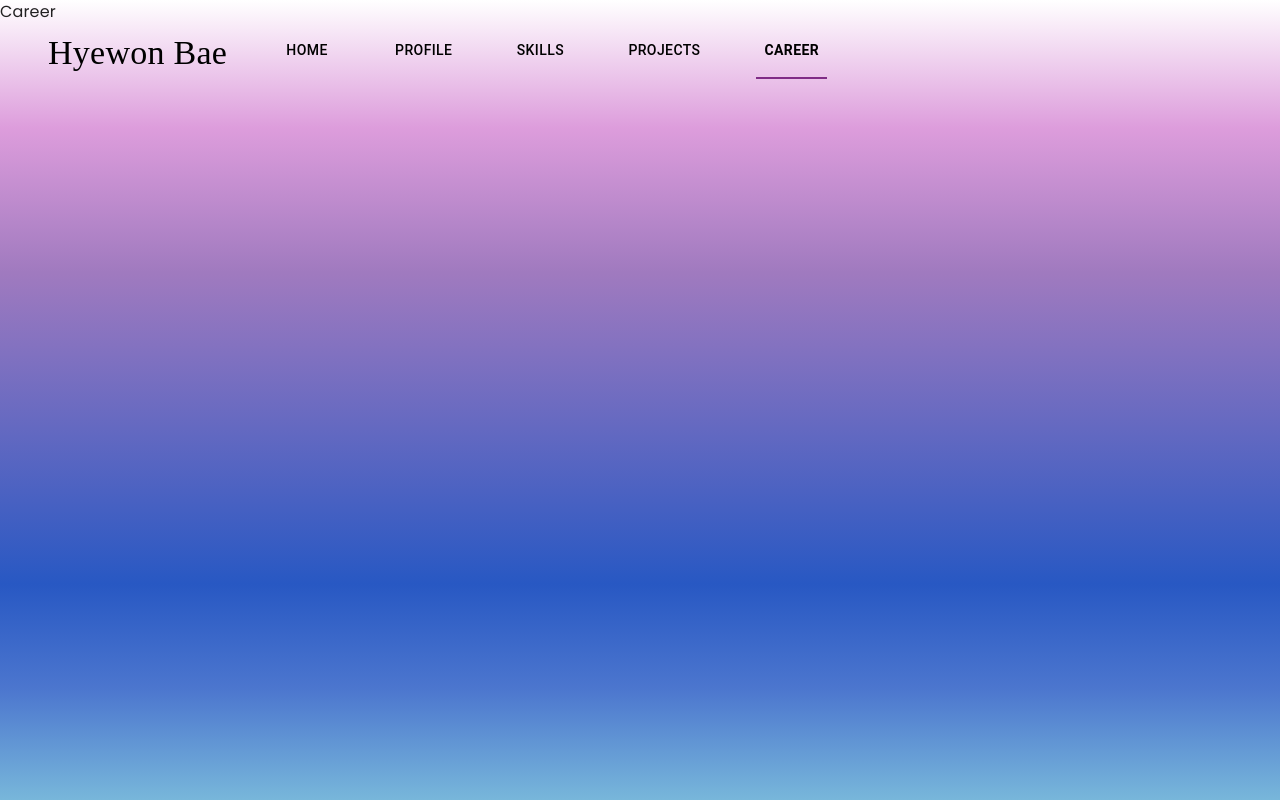
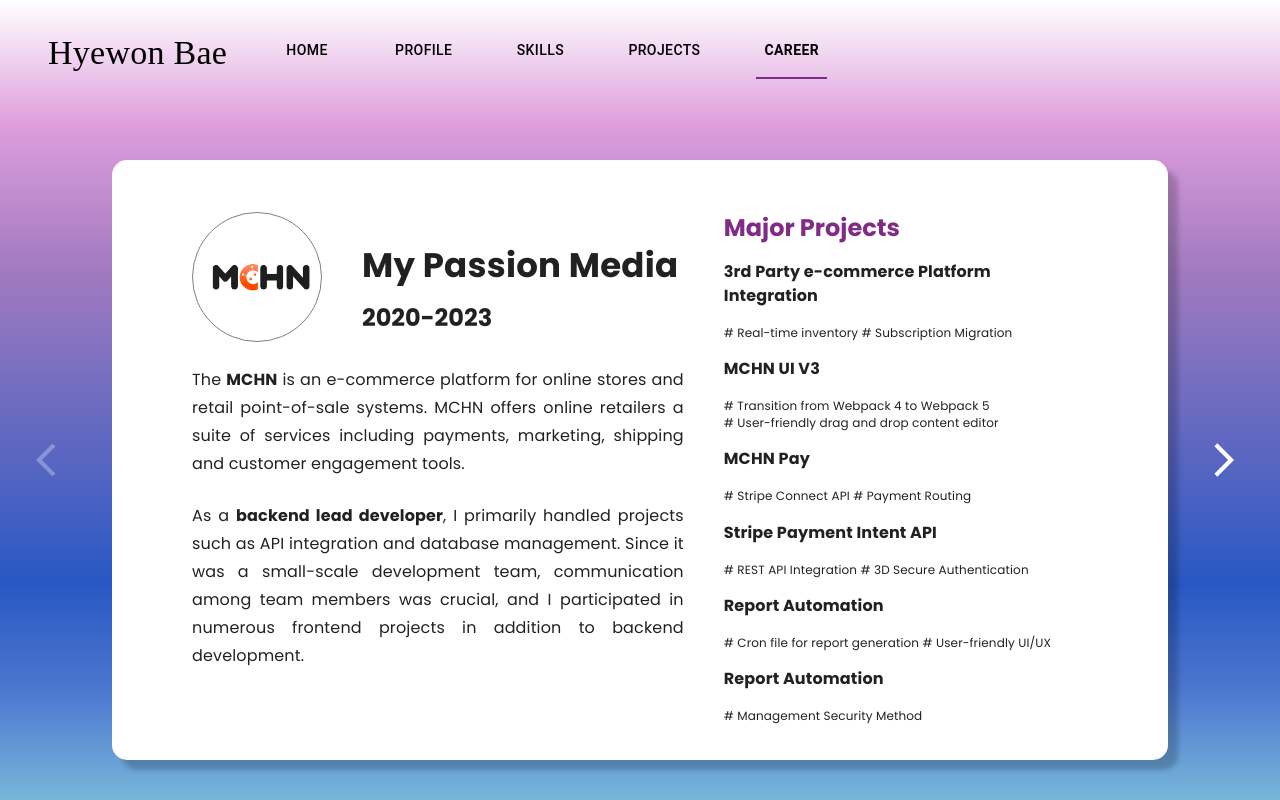
Before and after one commit to hyewon93/hyewon_portfolio_2024v, a React (Create React App) app: page /career in a window 1280 px wide. Shown: the top 800 px of the page. Built offline with nearby package versions, Linux system fonts and the light colour scheme; a web font is replaced by a local one.

Commit message:
Career page with company info, job description, major projects

```diff
--- a/src/Components/Career.js
+++ /dev/null
@@ -1,9 +0,0 @@
-import React from 'react'
-
-const Career = () => {
-  return (
-    <div>Career</div>
-  )
-}
-
-export default Career
--- a/src/Components/Skills.js
+++ /dev/null
@@ -1,9 +0,0 @@
-import React from 'react'
-
-const Skills = () => {
-  return (
-    <div>Skills</div>
-  )
-}
-
-export default Skills
--- /dev/null
+++ b/src/layouts/Career.js
@@ -0,0 +1,127 @@
+import { Box, Button, Container, Stack, Typography } from '@mui/material';
+import { useState } from 'react';
+
+import mchn_logo from '../assets/mchn_logo.png';
+import airsoft_logo from '../assets/airsoft_logo.png';
+
+import ArrowBackIosIcon from '@mui/icons-material/ArrowBackIos';
+import ArrowForwardIosIcon from '@mui/icons-material/ArrowForwardIos';
+
+const Career = () => {
+
+  const [page, setPage] = useState(1);
+
+  const handleArrorButton = (direction) => {
+    if(direction === 'prev') {
+      setPage(page-1);
+    } else {
+      setPage(page+1);
+    }
+  };
+
+  return (
+    <Container sx={{ maxWidth: '1300px !important' }}>
+      <Stack direction="row" sx={{ mt: 20 }}>
+        <Button
+          onClick={() => handleArrorButton('prev')}
+          sx={{
+            pointerEvents: page === 1 ? 'none' : 'unset',
+            color: page === 1 ? '#fffcfc4d' : '#fff',
+            '&:hover': { transform: 'scale(1.3)' }
+          }}
+        ><ArrowBackIosIcon sx={{ fontSize: '40px' }}/></Button>
+        <Container sx={{ display: page === 1 ? 'flex' : 'none', justifyContent: 'center', ml: 0, mr: 0 }}>
+          <Stack direction="column" sx={{ backgroundColor: '#fff', width: '100%', height: '600px', borderRadius: '15px', pt: 5, pb: 5, pl:10, pr: 10, display: 'flex', justifyContent: 'center', boxShadow: '10px 10px 5px rgb(0, 0, 0, 0.2)' }}>
+            <Stack direction="row">
+              <Stack direction="column" spacing={3} sx={{ width: '55%', mt: 2, textAlign: 'justify' }}>
+                <Stack direction="row">
+                  <Box sx={{ mt: 0, borderRadius: '70%', width: '130px', height: '130px', border: '1px solid gray', pl: 2.3, pt: 6.3 }}>
+                    <img src={mchn_logo} width="100px"/>
+                  </Box>
+
+                  <Stack direction="column" spacing={2} sx={{ ml: 5, mt: 4 }}>
+                    <Typography variant='h4' sx={{ fontWeight: 'bold' }}>My Passion Media</Typography>
+                    <Typography variant='h5' sx={{ fontWeight: 'bold' }}>2020-2023</Typography>
+                  </Stack>
+                </Stack>
+                <Typography variant='subtitle1'>
+                  The <b>MCHN</b> is an e-commerce platform for online stores and retail point-of-sale systems.
+                  MCHN offers online retailers a suite of services including payments, marketing, shipping and customer engagement tools.
+                </Typography>
+                <Typography variant='subtitle1'>
+                  As a <b>backend lead developer</b>, I primarily handled projects such as API integration and database management.
+                  Since it was a small-scale development team, communication among team members was crucial,
+                  and I participated in numerous frontend projects in addition to backend development.
+                </Typography>
+              </Stack>
+              <Stack direction="column" spacing={2} sx={{ mt: 2, ml: 5}}>
+              <Typography variant='h5' sx={{ fontWeight: 'bold', color: '#802c86' }}>Major Projects</Typography>
+                <Typography variant='body1' sx={{ fontWeight: 'bold' }}>3rd Party e-commerce Platform Integration</Typography>
+                <Typography variant='body2' sx={{ fontSize: '12px' }}># Real-time inventory # Subscription Migration</Typography>
+                <Typography variant='body1' sx={{ fontWeight: 'bold' }}>MCHN UI V3</Typography>
+                <Typography variant='body2' sx={{ fontSize: '12px' }}># Transition from Webpack 4 to Webpack 5 <br></br># User-friendly drag and drop content editor</Typography>
+                <Typography variant='body1' sx={{ fontWeight: 'bold' }}>MCHN Pay</Typography>
+                <Typography variant='body2' sx={{ fontSize: '12px' }}># Stripe Connect API # Payment Routing</Typography>
+                <Typography variant='body1' sx={{ fontWeight: 'bold' }}>Stripe Payment Intent API</Typography>
+                <Typography variant='body2' sx={{ fontSize: '12px' }}># REST API Integration # 3D Secure Authentication</Typography>
+                <Typography variant='body1' sx={{ fontWeight: 'bold' }}>Report Automation</Typography>
+                <Typography variant='body2' sx={{ fontSize: '12px' }}># Cron file for report generation # User-friendly UI/UX</Typography>
+                <Typography variant='body1' sx={{ fontWeight: 'bold' }}>Report Automation</Typography>
+                <Typography variant='body2' sx={{ fontSize: '12px' }}># Management Security Method</Typography>
+              </Stack>
+            </Stack>
+          </Stack>
+        </Container>
+        <Container sx={{ display: page === 2 ? 'flex' : 'none', justifyContent: 'center', ml: 0, mr: 0 }}>
+          <Stack direction="column" sx={{ backgroundColor: '#fff', width: '100%', height: '600px', borderRadius: '15px', pt: 5, pb: 5, pl:10, pr: 10, display: 'flex', justifyContent: 'center', boxShadow: '10px 10px 5px rgb(0, 0, 0, 0.2)' }}>
+            <Stack direction="row">
+              <Stack direction="column" spacing={3} sx={{ width: '55%', mt: 2, textAlign: 'justify' }}>
+                <Stack direction="row">
+                  <Box sx={{ mt: 0, borderRadius: '70%', width: '130px', height: '130px', border: '1px solid gray', pl: 2, pt: 4 }}>
+                    <img src={airsoft_logo} width="100px"/>
+                  </Box>
+
+                  <Stack direction="column" spacing={2} sx={{ ml: 5, mt: 4 }}>
+                    <Typography variant='h4' sx={{ fontWeight: 'bold' }}>Airsoft</Typography>
+                    <Typography variant='h5' sx={{ fontWeight: 'bold' }}>2016-2019</Typography>
+                  </Stack>
+                </Stack>
+                <Typography variant='subtitle1'>
+                  Airsoft is one of the most significant SI companies in the <b>airline industry</b>.
+                  The company is operating an in-house R&D team for airline solution and it's the only provider of self-devzeloped CRS in Korea.
+                </Typography>
+                <Typography variant='subtitle1'>
+                  As an <b>web developer</b>, I collaborated with <i>Asiana Airlines' IT team</i> for several years within the organization.
+                  My responsibilities included creating their flight booking system and gaining expertise in integrating the interface into the CRS (Amadeus).
+                </Typography>
+              </Stack>
+              <Stack direction="column" spacing={2} sx={{ mt: 2, ml: 5}}>
+              <Typography variant='h5' sx={{ fontWeight: 'bold', color: '#802c86' }}>Major Projects</Typography>
+                <Typography variant='body1' sx={{ fontWeight: 'bold' }}>Upgrade Standby Service Project</Typography>
+                <Typography variant='body2' sx={{ fontSize: '12px' }}># Special staff price for upgrading seats # Asiana I/U Server</Typography>
+                <Typography variant='body1' sx={{ fontWeight: 'bold' }}>Online Renewal</Typography>
+                <Typography variant='body2' sx={{ fontSize: '12px' }}># Communication with CRS(XML) # REST API # UI/UX</Typography>
+                <Typography variant='body1' sx={{ fontWeight: 'bold' }}>ATC Refund Commission Project</Typography>
+                <Typography variant='body2' sx={{ fontSize: '12px' }}># Monitoring Usgae Flow # Pre-Commision Calculation</Typography>
+                <Typography variant='body1' sx={{ fontWeight: 'bold' }}>Online Coupon</Typography>
+                <Typography variant='body2' sx={{ fontSize: '12px' }}># UI/UX # Communication with CRS(XML) <br/># Database Management</Typography>
+                <Typography variant='body1' sx={{ fontWeight: 'bold' }}>Website Advancement Project 2</Typography>
+                <Typography variant='body2' sx={{ fontSize: '12px' }}># Payment # UI/UX # Databse Management</Typography>
+              </Stack>
+            </Stack>
+          </Stack>
+        </Container>
+        <Button
+          onClick={() => handleArrorButton('next')}
+          sx={{
+            pointerEvents: page === 2 ? 'none' : 'unset',
+            color: page === 2 ? '#fffcfc4d' : '#fff',
+            '&:hover': { transform: 'scale(1.3)'}
+          }}
+        ><ArrowForwardIosIcon sx={{ fontSize: '40px' }}/></Button>
+      </Stack>
+    </Container>
+  )
+}
+
+export default Career
--- a/src/Components/Profile.js
+++ b/src/layouts/Profile.js
@@ -40,7 +40,7 @@
     return (
         <Container sx={{ display: 'flex', justifyContent: 'center' }}>
             <Default>
-                <Stack direction="row" sx={{ backgroundColor: '#fff', width: '100%', height: '600px', mt: 20 , borderRadius: '15px', p: 10, display: 'flex', justifyContent: 'center'}}>
+                <Stack direction="row" sx={{ backgroundColor: '#fff', width: '100%', height: 'auto', mt: 20 , borderRadius: '15px', p: 10, display: 'flex', justifyContent: 'center', boxShadow: '10px 10px 5px rgb(0, 0, 0, 0.2)'}}>
                     <Stack direction="column" sx={{ mr: 5 }}>
                         <Box sx={{ mt: 6, borderRadius: '70%', width: '300px', height: '300px', backgroundImage:`url(${profileImage})`, backgroundRepeat: "no-repeat", backgroundSize: "cover" }}></Box>
                         <Button onClick={handleButtonClick} sx={{ mt: 4, backgroundColor: '#802c86', color: '#fff', '&:hover': { backgroundColor: 'none', color: '#802c86' } }}><DownloadIcon sx={{ mr: 1 }} /> Resume/CV</Button>
--- /dev/null
+++ b/src/layouts/Skills.js
@@ -0,0 +1,12 @@
+import { Container, Stack } from '@mui/material'
+import React from 'react'
+
+const Skills = () => {
+  return (
+    <Container>
+        <Stack direction="column"></Stack>
+    </Container>
+  )
+}
+
+export default Skills
```
Also changed, not shown: src/App.js (+6 -6 lines), src/assets/airsoft_logo.png (added), src/assets/mchn_logo.png (added), src/index.css (line endings or trailing spaces), src/layouts/Home.js (renamed from src/Components/Home.js), src/layouts/Navbar.js (renamed from src/Components/Navbar.js), src/layouts/Projects.js (renamed from src/Components/Projects.js).
